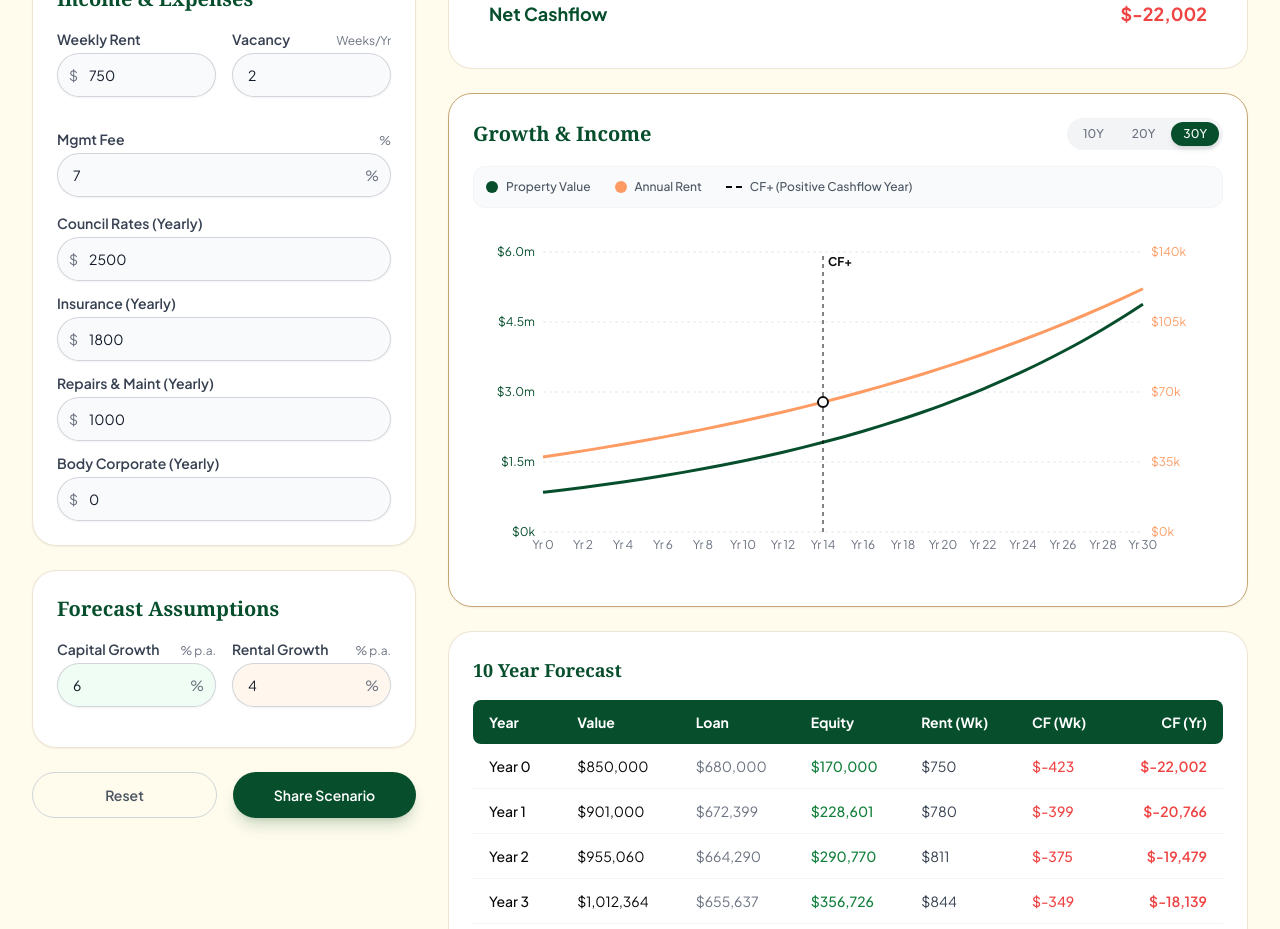
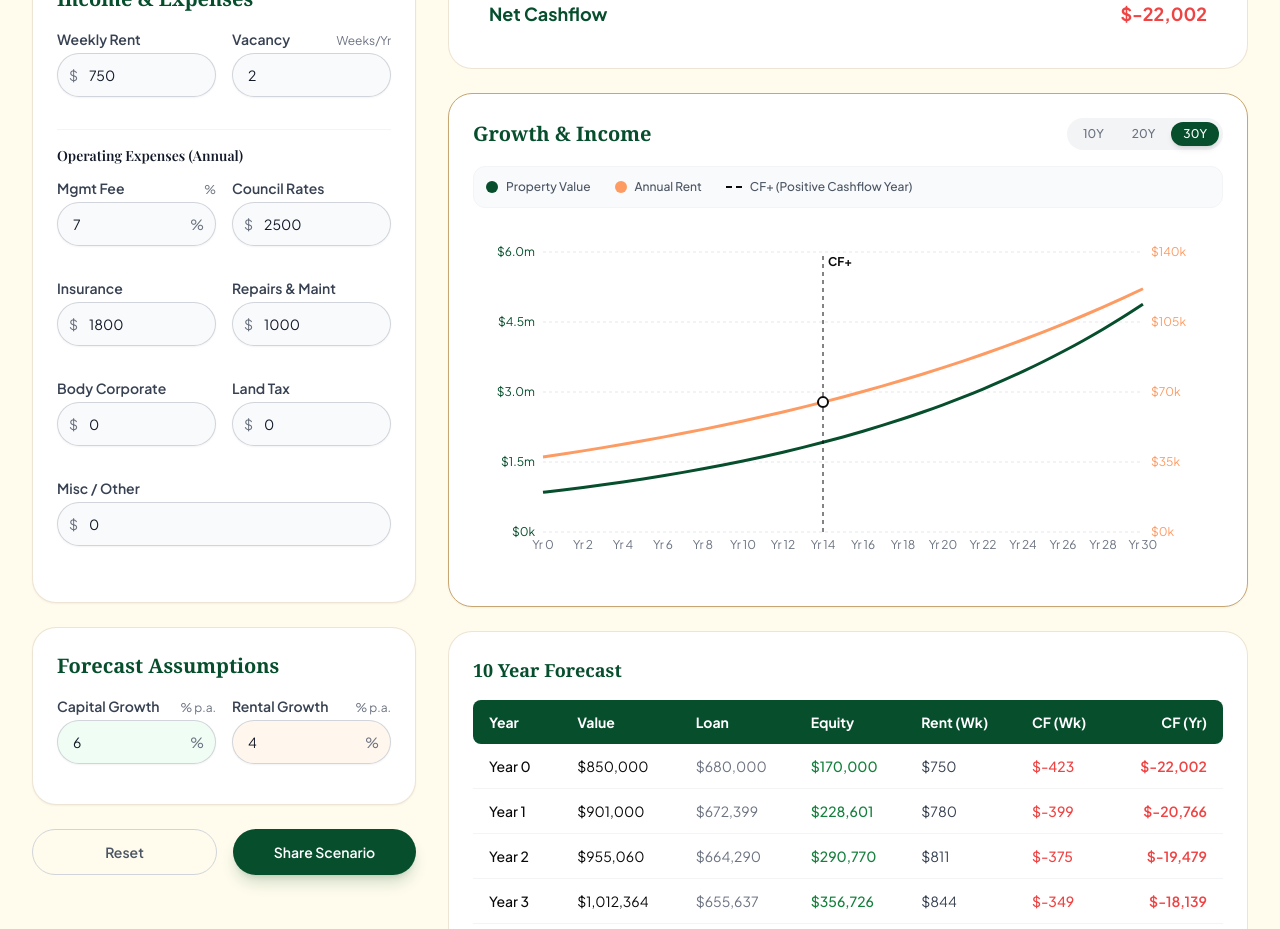
Before and after one commit to buildnexx-blip/Cashflow-Calculator, a React (Vite) app: page / in a window 1280 px wide. Shown: the part 1320-2249 px from the top of the page. Built offline with nearby package versions, Linux system fonts and the light colour scheme.

Commit message:
feat: Group operating expense inputs
Organise annual operating expense inputs under a clear heading. This improves UI clarity and groups related fields logically for better user experience.

```diff
--- a/App.tsx
+++ b/App.tsx
@@ -312,22 +312,34 @@ const App: React.FC = () => {
               </InputGroup>
             </div>
 
-            <div className="space-y-3 mt-4">
+            <div className="my-4 border-t border-gray-100 pt-4">
+              <h3 className="text-sm font-semibold text-gray-900 mb-3">Operating Expenses (Annual)</h3>
+              <div className="grid grid-cols-2 gap-4">
                  <InputGroup label="Mgmt Fee" subLabel="%">
                    <NumberInput suffix="%" value={inputs.managementFeePercent} onChange={(e) => handleInputChange('managementFeePercent', Number(e.target.value))} />
                  </InputGroup>
-               <InputGroup label="Council Rates (Yearly)">
+                 <InputGroup label="Council Rates">
                    <NumberInput prefix="$" value={inputs.councilRates} onChange={(e) => handleInputChange('councilRates', Number(e.target.value))} />
                  </InputGroup>
-               <InputGroup label="Insurance (Yearly)">
+
+                 <InputGroup label="Insurance">
                    <NumberInput prefix="$" value={inputs.insurance} onChange={(e) => handleInputChange('insurance', Number(e.target.value))} />
                  </InputGroup>
-               <InputGroup label="Repairs & Maint (Yearly)">
+                 <InputGroup label="Repairs & Maint">
                    <NumberInput prefix="$" value={inputs.repairsMaintenance} onChange={(e) => handleInputChange('repairsMaintenance', Number(e.target.value))} />
                  </InputGroup>
-               <InputGroup label="Body Corporate (Yearly)">
+
+                 <InputGroup label="Body Corporate">
                    <NumberInput prefix="$" value={inputs.bodyCorp} onChange={(e) => handleInputChange('bodyCorp', Number(e.target.value))} />
                  </InputGroup>
+                 <InputGroup label="Land Tax">
+                   <NumberInput prefix="$" value={inputs.landTax} onChange={(e) => handleInputChange('landTax', Number(e.target.value))} />
+                 </InputGroup>
+
+                 <InputGroup label="Misc / Other" className="col-span-2">
+                   <NumberInput prefix="$" value={inputs.otherExpenses} onChange={(e) => handleInputChange('otherExpenses', Number(e.target.value))} />
+                 </InputGroup>
+              </div>
             </div>
           </section>
 
@@ -457,6 +469,7 @@ const App: React.FC = () => {
                     <TableRow label="Repairs & Maintenance" value={inputs.repairsMaintenance} />
                     {inputs.landTax > 0 && <TableRow label="Land Tax" value={inputs.landTax} />}
                     {inputs.bodyCorp > 0 && <TableRow label="Body Corporate" value={inputs.bodyCorp} />}
+                    {inputs.otherExpenses > 0 && <TableRow label="Other Expenses" value={inputs.otherExpenses} />}
 
                     <tr className="border-t-2 border-[#C6A672]">
                       <td className="px-4 py-4 font-bold text-lg text-[#064E2C]">Net Cashflow</td>
```
Lines whose indentation alone changed are shown as unchanged.
